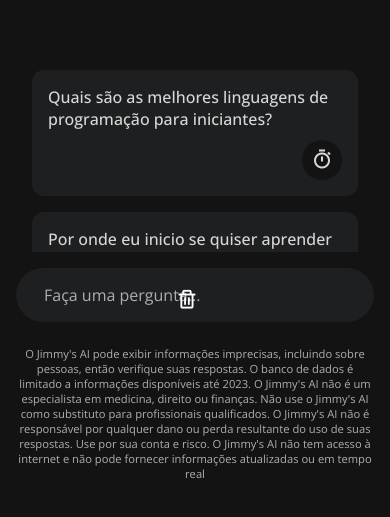
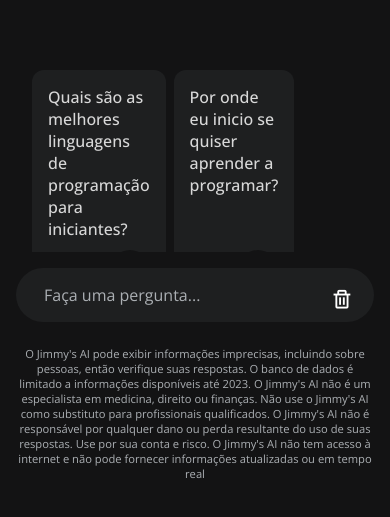
Before and after one commit to jimmyadmsenior/Jimmy-s-AI, a plain HTML site: page Código/index.html in a window 390 px wide. Shown: the part 337-854 px from the top of the page. Drawn offline with nearby package versions, Linux system fonts and the light colour scheme.

Commit message:
novas alterações

```diff
--- a/Código/Media/style.css
+++ b/Código/Media/style.css
@@ -500,13 +500,15 @@ blockquote{
     }
 
     .suggests {
-        grid-template-columns: 1fr;
-        gap: 1rem;
+        grid-template-columns: repeat(3, 1fr); /* Exibe os 3 cards em uma linha */
+        gap: 0.5rem; /* Reduz o espaçamento entre os cards */
+        overflow-x: auto; /* Permite rolagem horizontal caso necessário */
     }
 
     .suggests__item {
-        width: 100%;
-        height: auto;
+        width: auto; /* Ajusta a largura dos cards para caber no espaço disponível */
+        height: auto; /* Ajusta a altura automaticamente */
+        flex-shrink: 0; /* Impede que os cards encolham */
     }
 
     .prompt__input-wrapper {
@@ -520,8 +522,15 @@ blockquote{
     }
 
     .prompt__form-button {
-        width: 100%;
-        height: 3rem;
+        width: 48px; /* Garante que os botões tenham tamanhos consistentes */
+        height: 48px;
+    }
+
+    .prompt__form-input:valid ~ #deleteButton {
+        right: 1rem; /* Ajusta a posição para telas menores */
+        transform: translateY(-50%);
+        width: 48px; /* Garante que o botão tenha um tamanho fixo */
+        height: 48px;
     }
 
     .navbar__logo {
```
